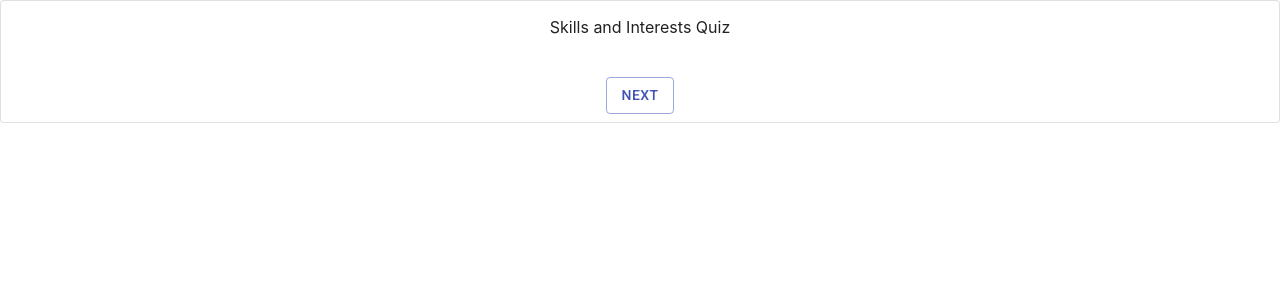
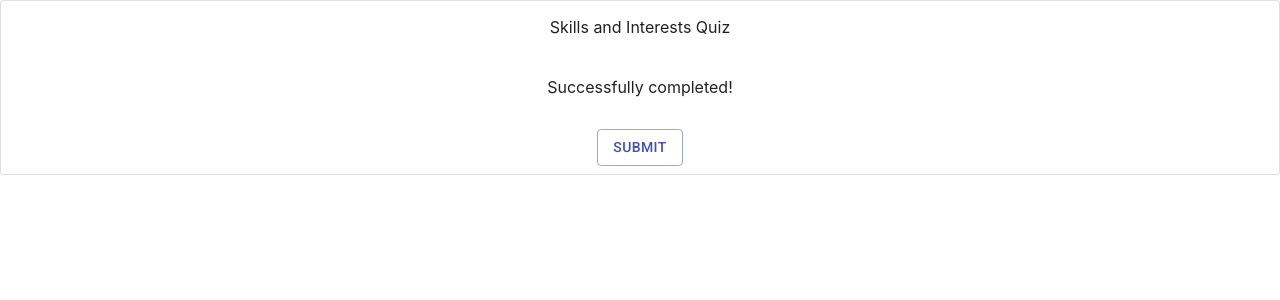
Before and after one commit to daongochieu2810/volunpioneer, a React (Create React App) app: page / in a window 1280 px wide. Both pictures are taken after a click on the button "NEXT". Shown: the top 300 px of the page. Built offline with nearby package versions, Linux system fonts and the light colour scheme.

Commit message:
Add text

```diff
--- a/src/components/Quiz/Quiz.js
+++ b/src/components/Quiz/Quiz.js
@@ -32,24 +32,24 @@ const useStyles = makeStyles(theme => ({
 
 const Quiz = ({ strengthQuiz }) => {
   const [quizState, setQuizState] = useState([]);
-  const [nextPages, setNextPages] = useState([1]);
+  const [nextPagesInfo, setNextPagesInfo] = useState({ 1: null });
   const classes = useStyles();
-  const [tempNextPages, setTempNextPages] = useState([]);
+  const [tempNextPages, setTempNextPages] = useState({});
 
   const clickedOptionHandler = option => {
     let updatedQuizState = [...quizState];
     const nextPage = getNextPage(option);
-    let tempNextPagesCopy = [...tempNextPages];
+    let tempNextPagesCopy = { ...tempNextPages };
     if (quizState.includes(option)) {
       updatedQuizState = updatedQuizState.filter(o => o !== option);
       if (nextPage !== 0) {
-        tempNextPagesCopy = tempNextPagesCopy.filter(n => n !== nextPage);
+        delete tempNextPagesCopy[nextPage];
       }
     } else {
       updatedQuizState.push(option);
       if (nextPage !== 0) {
         console.log(nextPage);
-        tempNextPagesCopy.push(nextPage);
+        tempNextPagesCopy[nextPage] = option;
       }
     }
     setQuizState(updatedQuizState);
@@ -58,18 +58,26 @@ const Quiz = ({ strengthQuiz }) => {
 
   const nextClickedHandler = () => {
     console.log(tempNextPages);
-    setNextPages(tempNextPages);
+    setNextPagesInfo(tempNextPages);
     setTempNextPages([]);
   };
+
+  const nextPages = Object.keys(nextPagesInfo);
+  const endOfQuiz = nextPages.length === 0;
 
   return (
     <Paper className={classes.Paper} variant='outlined'>
       <p>Skills and Interests Quiz</p>
       <List component='nav' aria-label='secondary mailbox folder'>
-        {nextPages.map(nextPage => (
+        {endOfQuiz ? (
+          <p>Successfully completed!</p>
+        ) : (
+          nextPages.map(nextPage => (
             <Box className={classes.box} key={nextPage}>
               <div>
-              <p></p>
+                {nextPagesInfo[nextPage] != null ? (
+                  <p>Because you chose: {nextPagesInfo[nextPage]}</p>
+                ) : null}
                 {strengthQuizQuestions[nextPage].map(option => (
                   <ListItem
                     key={option}
@@ -82,7 +90,8 @@ const Quiz = ({ strengthQuiz }) => {
                 ))}
               </div>
             </Box>
-        ))}
+          ))
+        )}
       </List>
       {/* <Button
         variant='outlined'
@@ -92,6 +101,17 @@ const Quiz = ({ strengthQuiz }) => {
       >
         Previous
       </Button> */}
+      {endOfQuiz ? (
+        <Button
+          variant='outlined'
+          color='primary'
+          className={classes.button}
+          onClick={() => nextClickedHandler()}
+          // endIcon={<Icon>send</Icon>}
+        >
+          Submit
+        </Button>
+      ) : (
         <Button
           variant='outlined'
           color='primary'
@@ -101,6 +121,7 @@ const Quiz = ({ strengthQuiz }) => {
         >
           Next
         </Button>
+      )}
     </Paper>
   );
 };
```
Lines whose indentation alone changed are shown as unchanged.
